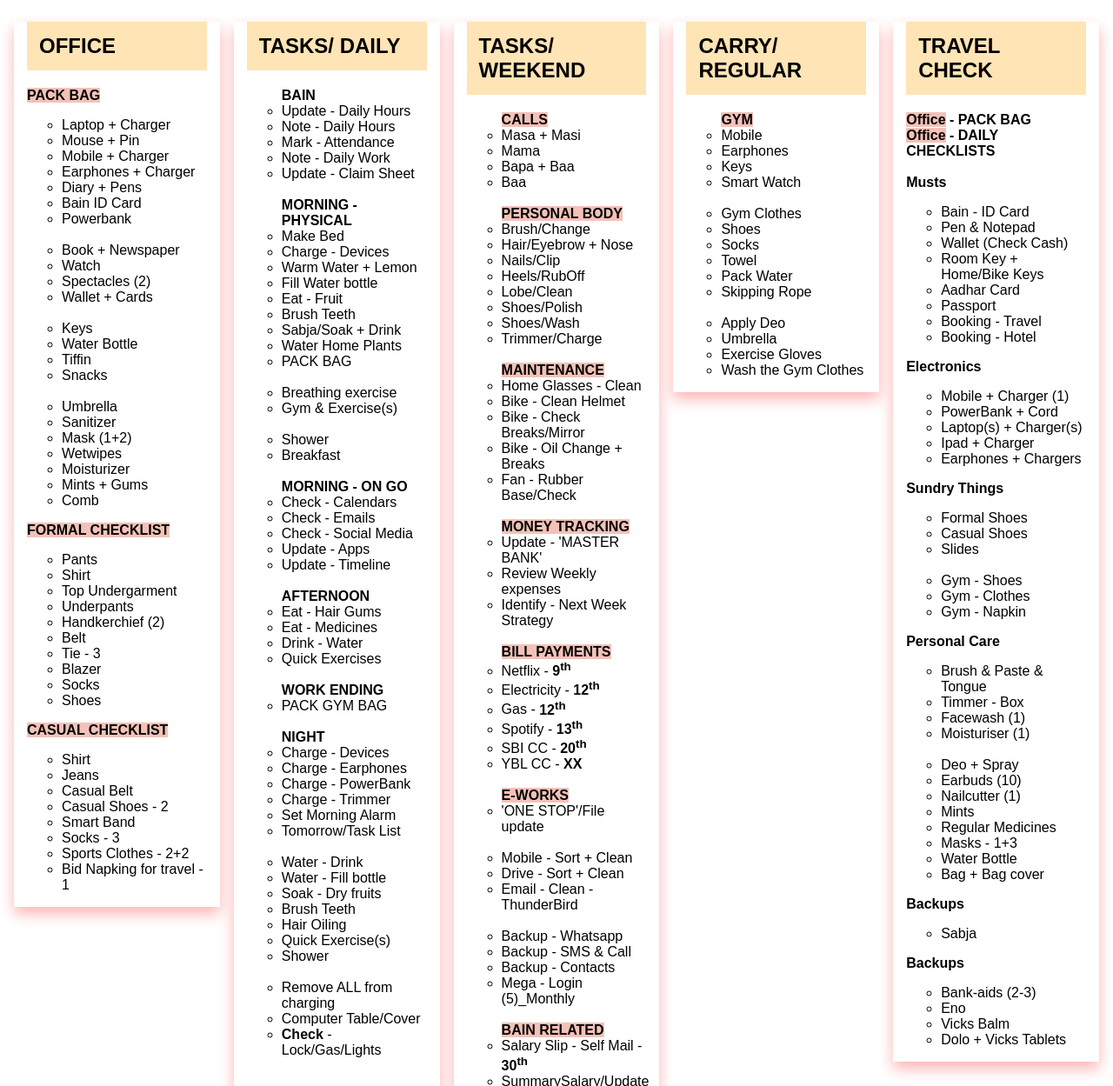
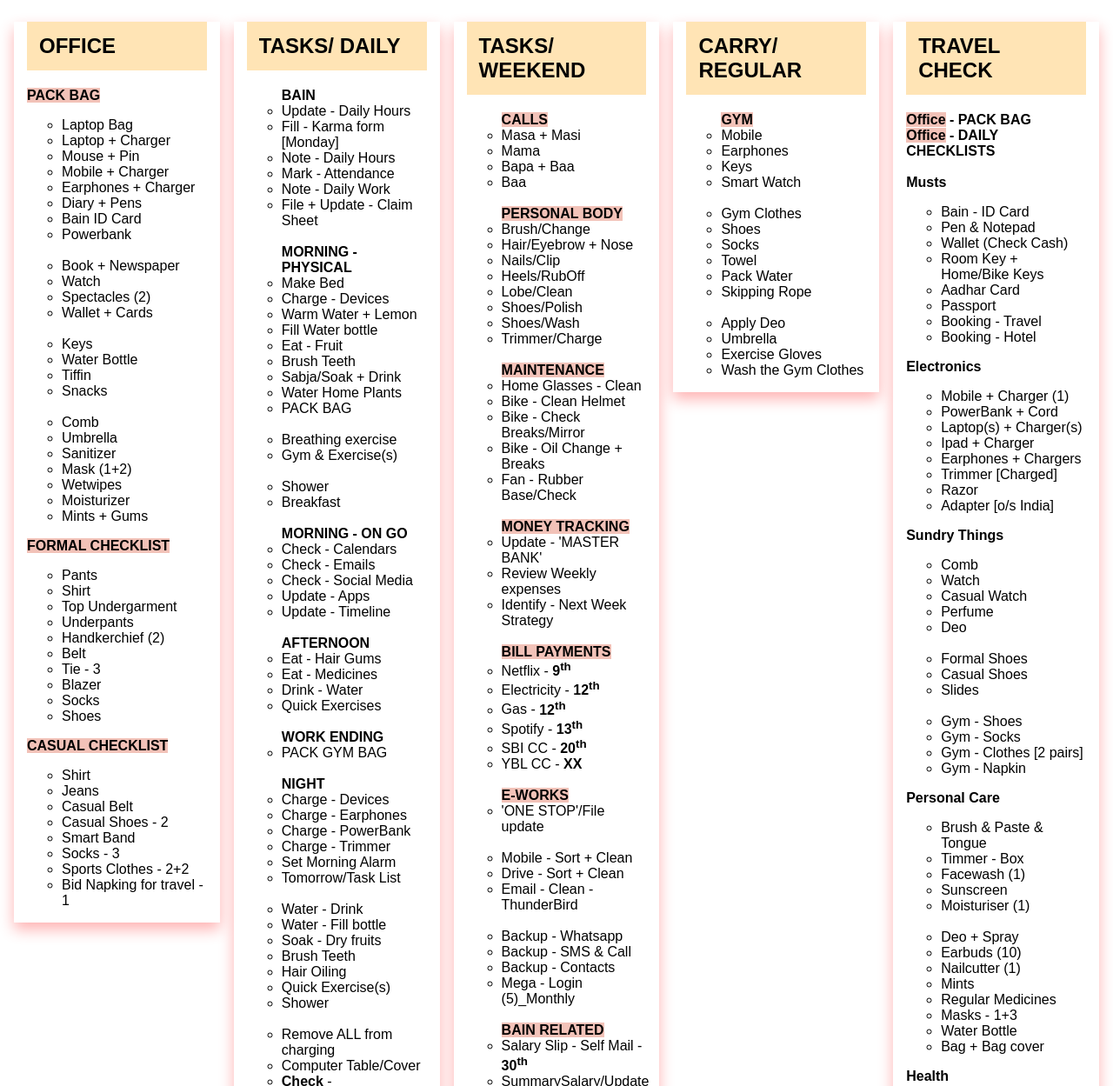
Before and after one commit to kishan1697/LinkedSites, a plain HTML site: page index.html in a window 1280 px wide. Shown: the part 5-1254 px from the top of the page at 87% size. Drawn offline with Linux system fonts and the light colour scheme.

Commit message:
Update index.html

```diff
--- a/index.html
+++ b/index.html
@@ -17,11 +17,12 @@
  				<mark><b>PACK BAG</b></mark>
  				<ul style="list-style-type:circle">
 
+	        <li>Laptop Bag</li>
 	        <li>Laptop + Charger</li>
 	        <li>Mouse + Pin</li>
 	        <li>Mobile + Charger</li>
 	        <li>Earphones + Charger</li>
-	        <li>Diary + Pens	</li>
+	        <li>Diary + Pens</li>
 	        <li>Bain ID Card</li>
 	        <li>Powerbank</li>
         <br>
@@ -36,13 +37,13 @@
 	        <li>Snacks</li>
         <br>
 
+	        <li>Comb</li>
 	        <li>Umbrella</li>
 	        <li>Sanitizer</li>
 	        <li>Mask (1+2)</li>
 	        <li>Wetwipes</li>
 	        <li>Moisturizer</li>
 	        <li>Mints + Gums</li>
-	        <li>Comb</li>
         </ul>
 
 				<mark><b>FORMAL CHECKLIST</b></mark>
@@ -91,10 +92,11 @@
 			<!--OFFICE-->
 		        <b>BAIN</b>
 		        <li>Update - Daily Hours</li>
+		        <li>Fill - Karma form [Monday]</li>
 		        <li>Note - Daily Hours</li>
 		        <li>Mark - Attendance</li>
 		        <li>Note - Daily Work</li>
-		        <li>Update - Claim Sheet</li>
+		        <li>File + Update - Claim Sheet</li>
 
 
 				<br>
@@ -321,17 +323,28 @@
         <li>Laptop(s) + Charger(s)</li>
         <li>Ipad + Charger</li>
         <li>Earphones + Chargers</li>
+        <li>Trimmer [Charged]</li>
+        <li>Razor</li>
+        <li>Adapter [o/s India]</li>
+
 
 			</ul>
 	    <b>Sundry Things</b>
 			<ul style="list-style-type:circle">
 
+        <li>Comb</li>
+        <li>Watch</li>
+        <li>Casual Watch</li>
+        <li>Perfume</li>
+        <li>Deo</li>
+        <br>
         <li>Formal Shoes</li>
         <li>Casual Shoes</li>
         <li>Slides</li>
         <br>
         <li>Gym - Shoes</li>
-        <li>Gym - Clothes</li>
+        <li>Gym - Socks</li>
+        <li>Gym - Clothes [2 pairs]</li>
         <li>Gym - Napkin</li>
 
 
@@ -344,6 +357,7 @@
         <li>Brush & Paste & Tongue</li>
         <li>Timmer - Box</li>
         <li>Facewash (1)</li>
+        <li>Sunscreen</li>
         <li>Moisturiser (1)</li>
         <br>
         <li>Deo + Spray</li>
@@ -356,7 +370,7 @@
         <li>Bag + Bag cover</li>
 			</ul>
 
-	    <b>Backups</b>
+	    <b>Health</b>
 			<ul style="list-style-type:circle">
 
 	        <li>Sabja</li>
```
